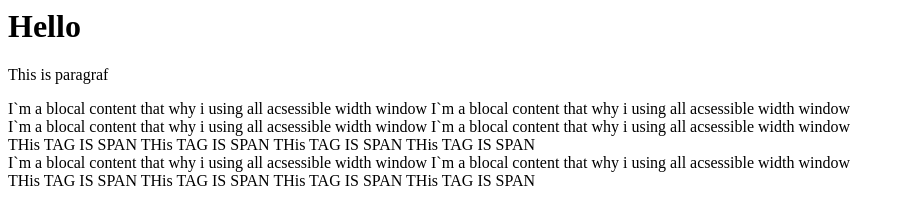
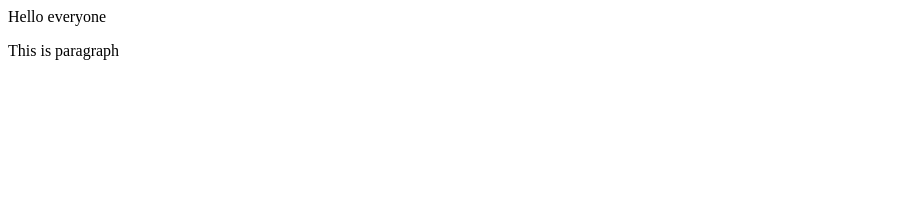
Before and after one commit to AnatolyBurenov/index.html, a plain HTML site: page index.html in a window 1280 px wide. Shown: the whole page, without its empty margins (0-904 px from the left). Drawn offline with Linux system fonts and the light colour scheme.

Commit message:
introduction_one

```diff
--- a/index.html
+++ b/index.html
@@ -1,17 +1,21 @@
-<title>Document</title>
+<!DOCTYPE html>
+
+<html lang="en">
+
+<head>
+
+    <meta charset="UTF-8">
+    <meta http-equiv="X-UA-Compatible" content="IE=edge">
+    <meta name="viewport" content="width=device-width, initial-scale=1.0">
+    <title>Document</title>
+
+</head>
+
 <body>
-    <h1>Hello</h1>
+    Hello everyone
 
-    <p>This is paragraf</p>
+    <p>This is paragraph</p>
 
-    <div> I`m a blocal content that why i using all acsessible width window  I`m a blocal content that why i using all acsessible width window </div>
+</body>
 
-    <div> I`m a blocal content that why i using all acsessible width window  I`m a blocal content that why i using all acsessible width window </div>
-
-    <span>THis TAG IS SPAN   THis TAG IS SPAN THis TAG IS SPAN THis TAG IS SPAN </span>
-
-    <div> I`m a blocal content that why i using all acsessible width window  I`m a blocal content that why i using all acsessible width window </div>
-
-
-    <span>THis TAG IS SPAN   THis TAG IS SPAN THis TAG IS SPAN THis TAG IS SPAN </span>
-</body>
+</html>
```
